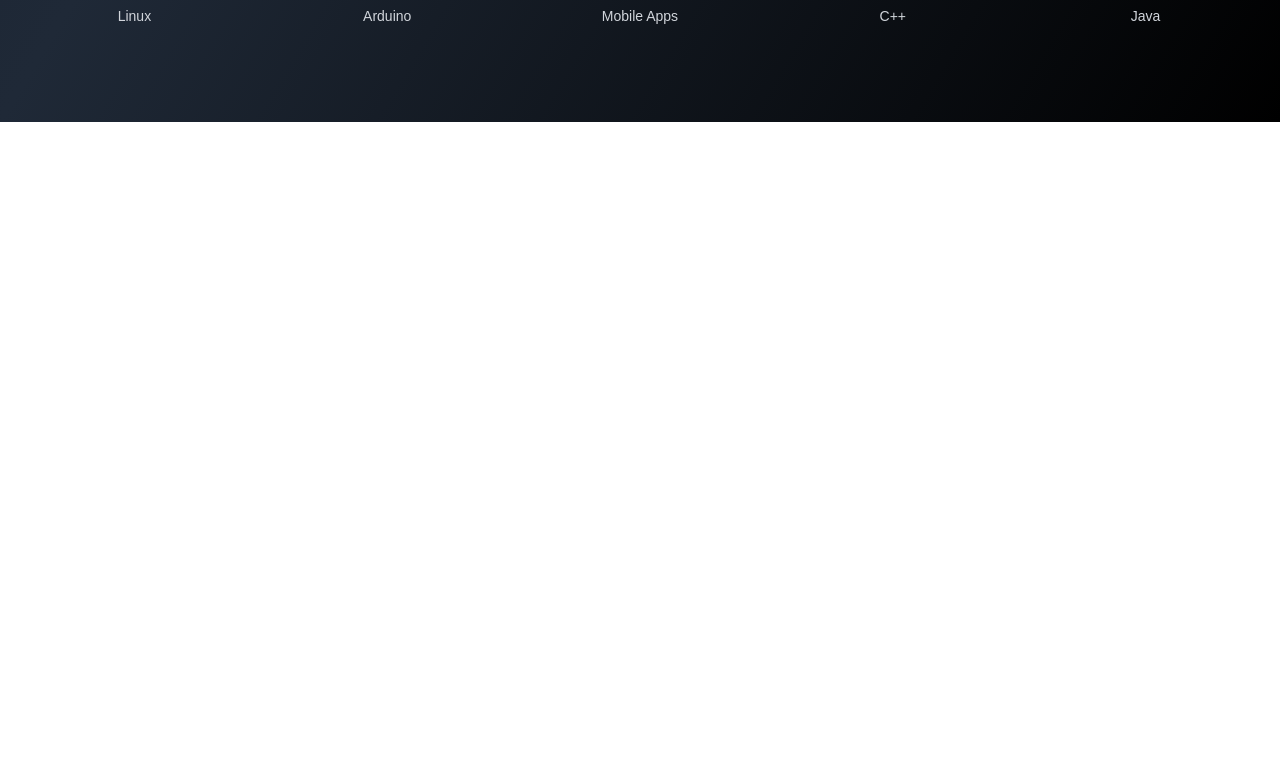
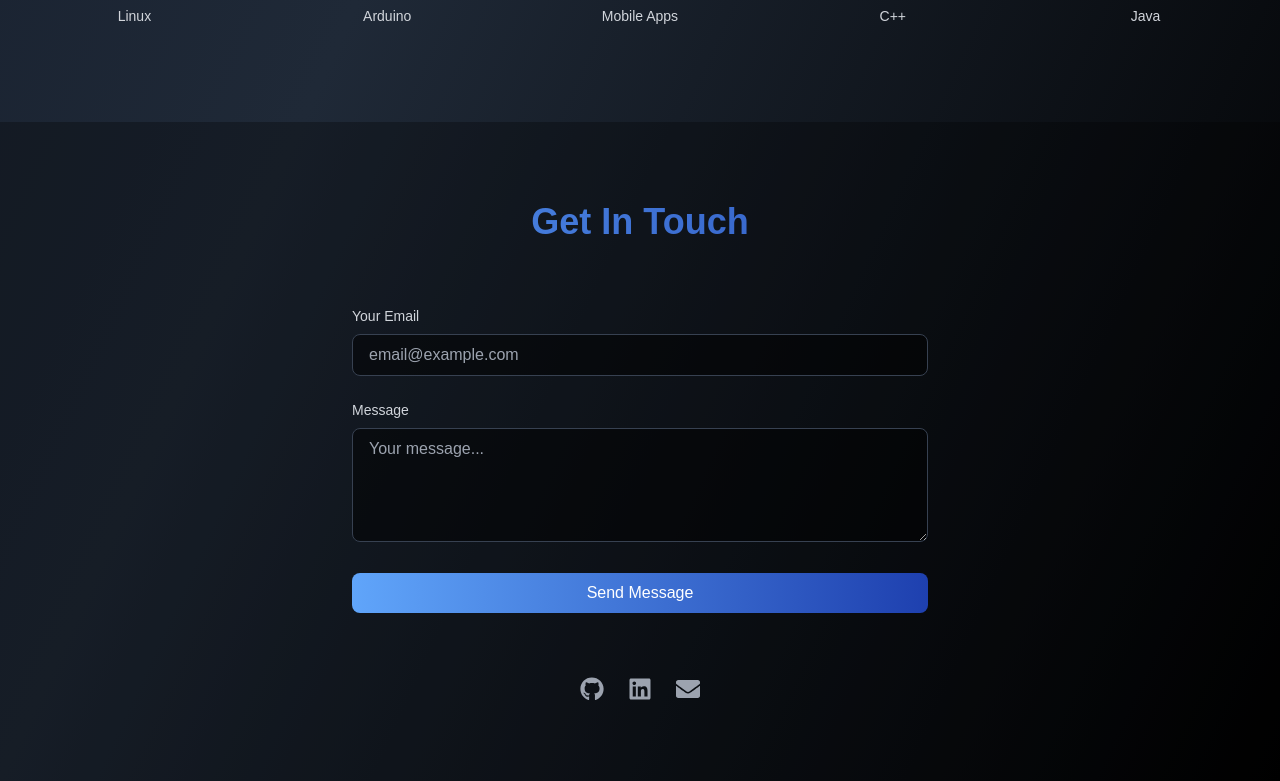
Before and after one commit to sumira/portfolio, a Next.js app: page / in a window 1280 px wide. Shown: the part 2010-2791 px from the top of the page. Before the commit the page ends 2132 px from the top, so only its background shows below. Built offline with nearby package versions, Linux system fonts and the light colour scheme.

Commit message:
feat: add Contact Us section with form and social links

```diff
--- a/app/components/contact-us.tsx
+++ b/app/components/contact-us.tsx
@@ -1,14 +1,83 @@
 import React from "react";
+import { FaGithub, FaLinkedin, FaEnvelope } from "react-icons/fa";
 
 const ContactUS = () => {
   return (
     <div>
       <section id="contact" className="py-20 bg-black/30">
         <div className="container mx-auto px-6">
-          <h2 className="text-4xl font-bold text-center mb-16 bg-gradient-to-r from-purple-400 to-pink-600 bg-clip-text text-transparent">
+          <h2 className="text-4xl font-bold text-center mb-16 bg-gradient-to-r from-blue-400 to-blue-800  bg-clip-text text-transparent">
             Get In Touch
           </h2>
-          <div className="max-w-xl mx-auto">{/* Add Contact Form */}</div>
+
+          <div className="max-w-xl mx-auto space-y-8">
+            <form className="space-y-6">
+              <div>
+                <label
+                  htmlFor="email"
+                  className="block text-sm font-medium text-gray-300 mb-2"
+                >
+                  Your Email
+                </label>
+                <input
+                  type="email"
+                  id="email"
+                  className="w-full px-4 py-2 bg-black/50 border border-gray-700 rounded-lg focus:ring-2 focus:ring-purple-500 focus:border-transparent"
+                  placeholder="email@example.com"
+                  required
+                />
+              </div>
+
+              <div>
+                <label
+                  htmlFor="message"
+                  className="block text-sm font-medium text-gray-300 mb-2"
+                >
+                  Message
+                </label>
+                <textarea
+                  id="message"
+                  rows={4}
+                  className="w-full px-4 py-2 bg-black/50 border border-gray-700 rounded-lg focus:ring-2 focus:ring-purple-500 focus:border-transparent"
+                  placeholder="Your message..."
+                  required
+                />
+              </div>
+
+              <button
+                type="submit"
+                className="w-full py-2 px-4 bg-gradient-to-r from-blue-400 to-blue-800  text-white font-medium rounded-lg hover:opacity-90 transition-opacity"
+              >
+                Send Message
+              </button>
+            </form>
+
+            {/* Social Links */}
+            <div className="flex justify-center space-x-6 pt-8">
+              <a
+                href="https://github.com/sumira/"
+                target="_blank"
+                rel="noopener noreferrer"
+                className="text-2xl text-gray-400 hover:text-blue-500 transition-colors"
+              >
+                <FaGithub />
+              </a>
+              <a
+                href="https://www.linkedin.com/in/sumira-pathirana/"
+                target="_blank"
+                rel="noopener noreferrer"
+                className="text-2xl text-gray-400 hover:text-blue-500 transition-colors"
+              >
+                <FaLinkedin />
+              </a>
+              <a
+                href="mailto:sumiragp@gmail.com"
+                className="text-2xl text-gray-400 hover:text-blue-500 transition-colors"
+              >
+                <FaEnvelope />
+              </a>
+            </div>
+          </div>
         </div>
       </section>
     </div>
--- a/app/page.tsx
+++ b/app/page.tsx
@@ -2,7 +2,7 @@ import NavBar from "./components/nav-bar";
 import HeroSection from "./components/hero-section";
 import Projects from "./components/project-section";
 import Skills from "./components/skills-section";
-// import ContactUS from "./components/contact-us";
+import ContactUS from "./components/contact-us";
 
 export default function Home() {
   return (
@@ -11,9 +11,7 @@ export default function Home() {
       <HeroSection />
       <Projects />
       <Skills />
-      {/* <ContactUS /> */}
-
-      {/* Contact Section */}
+      <ContactUS />
     </main>
   );
 }
```
